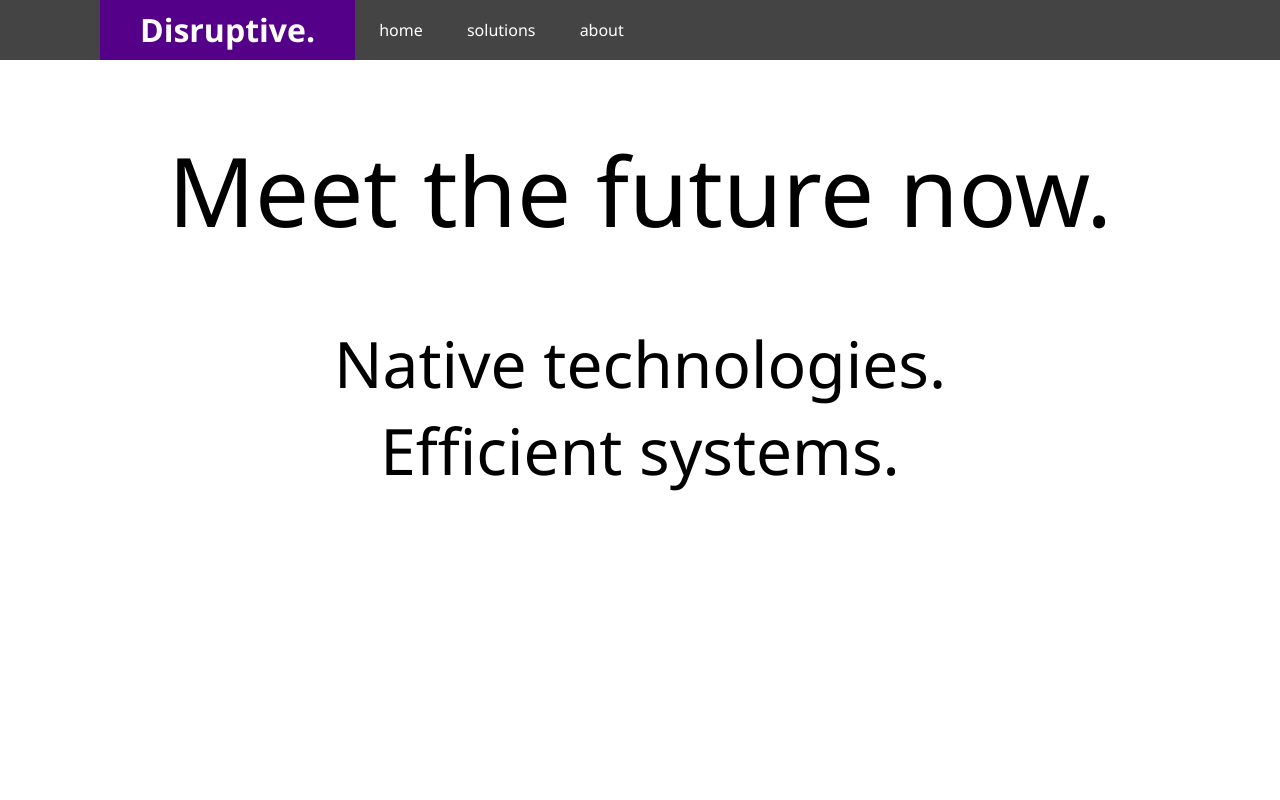
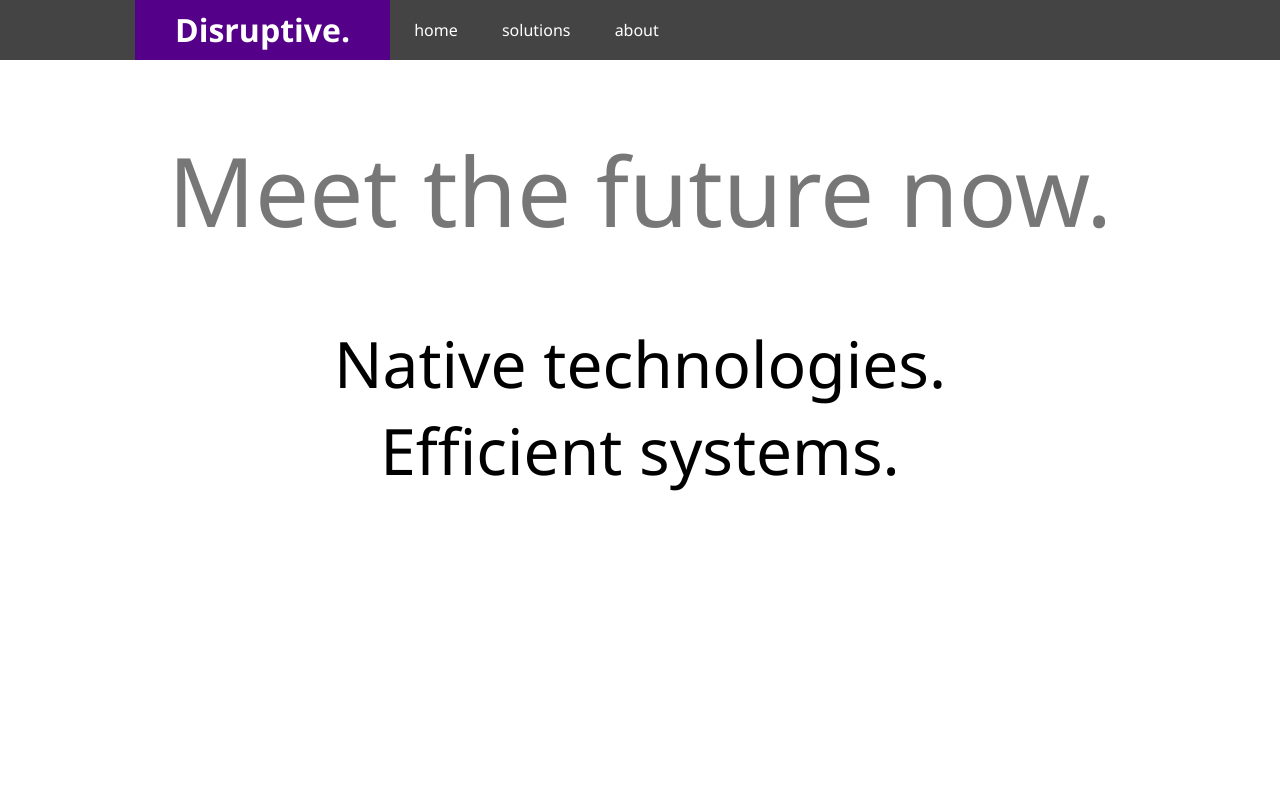
Before and after one commit to rep-movsb/pastek-blog, a plain HTML site: page website/index.htm in a window 1280 px wide. Shown: the top 800 px of the page. Drawn offline with Linux system fonts and the light colour scheme.

Commit message:
the game

```diff
--- a/website/index.htm
+++ b/website/index.htm
@@ -24,7 +24,7 @@
 			}
 			.page .content {
 				margin: 0 auto;
-				width: 80%;
+				width: 75%;
 			}
 			.page .header a {
 				text-decoration: none;
@@ -107,8 +107,8 @@
 			</div>
 			<div class="main">
 				<div class="content" style="text-align: center;">
-					<h1 style="font-weight: normal; font-size: 6em">Meet the future now.</h1>
-					<h2 style="font-weight: normal; font-size: 4em">Native technologies.<br />Efficient systems.</h2>
+					<h1 style="font-weight: normal; font-size: 6em; color: #777">Meet the future now.</h1>
+					<h2 style="font-weight: normal; font-size: 4em;">Native technologies.<br />Efficient systems.</h2>
 				</div>
 			</div>
 			<div class="footer">
```
